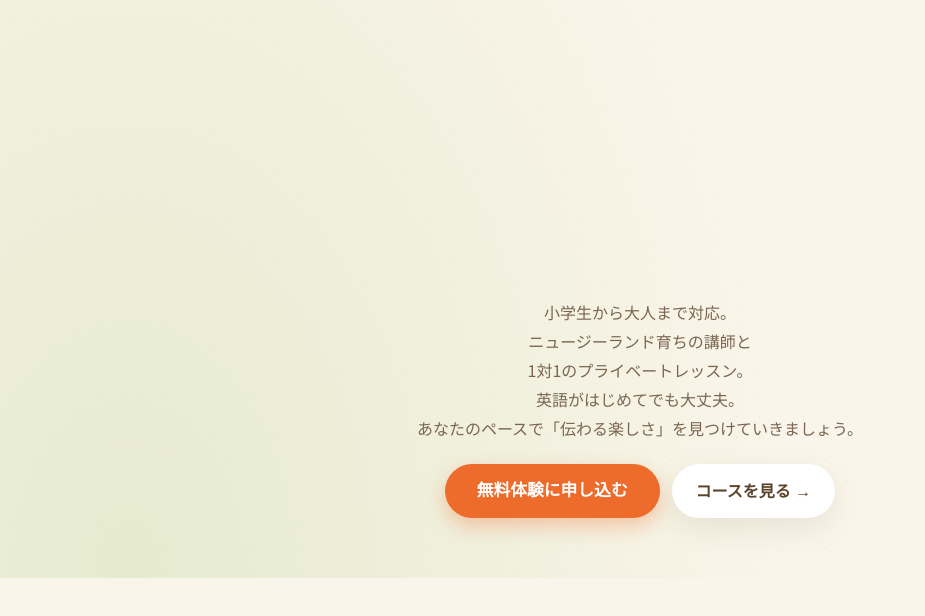
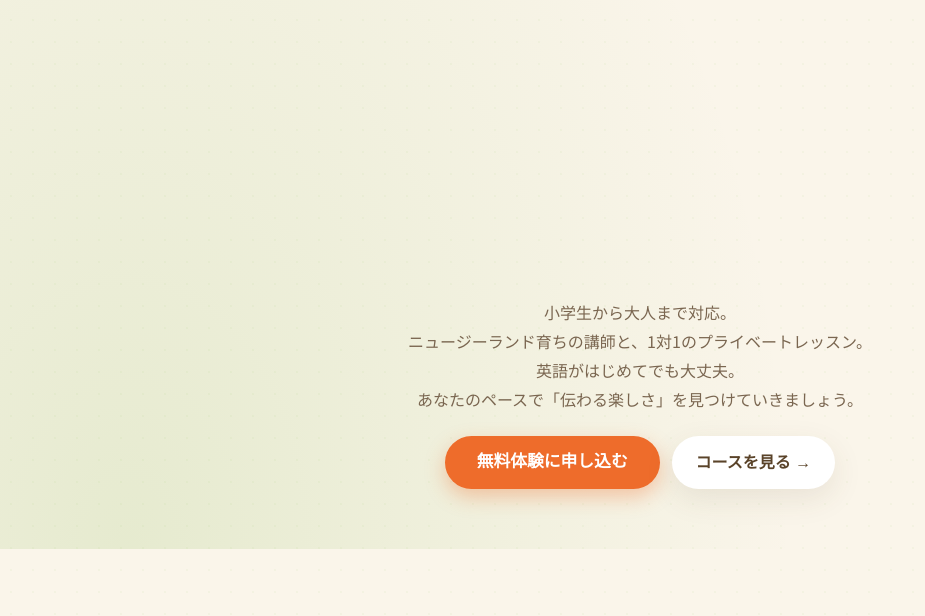
Before and after one commit to keepon1115/Hello-kiwi, a Next.js app: page / in a window 1280 px wide. Shown: the part 1707-2323 px from the top of the page, without its empty margins (0-925 px from the left). Built offline with nearby package versions, Linux system fonts and the light colour scheme; no server answers; a web font is replaced by a local one.

Commit message:
fix: FAQ文字サイズ統一、画像調整、TOP改行調整

```diff
--- a/app/HomeClient.tsx
+++ b/app/HomeClient.tsx
@@ -33,7 +33,7 @@ export function HomeClient({ posts }: { posts: NotePost[] }) {
           <p className="hero-lead">
             小学生から大人まで対応。
             <br />
-            ニュージーランド育ちの講師と<br />1対1のプライベートレッスン。
+            ニュージーランド育ちの講師と、1対1のプライベートレッスン。
             <br />
             英語がはじめてでも大丈夫。
             <br />
@@ -86,7 +86,11 @@ export function HomeClient({ posts }: { posts: NotePost[] }) {
           <SectionHeading
             eyebrow="Courses"
             title="コース・料金"
-            lead="えらべる6つのコース。<br />1対1の個人レッスンなので、ご希望に合わせて内容を柔軟にアレンジできます。<br />教室もオンラインも選べます。"
+            lead="えらべる6つのコース。
+            <br />
+            1対1の個人レッスンなので、ご希望に合わせて内容を柔軟にアレンジできます。
+            <br />
+            教室もオンラインも選べます。"
           />
           <div className="course-list">
             {COURSES.map((c, i) => (
```
